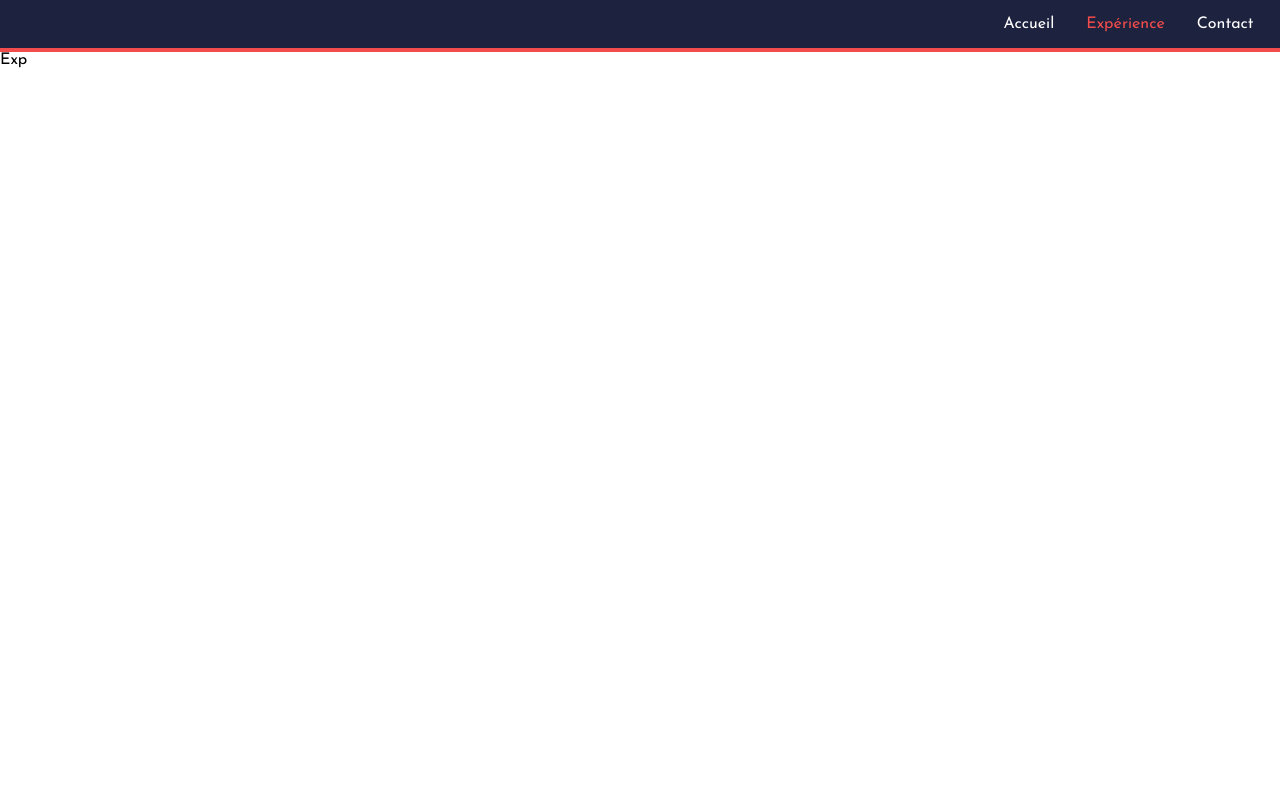
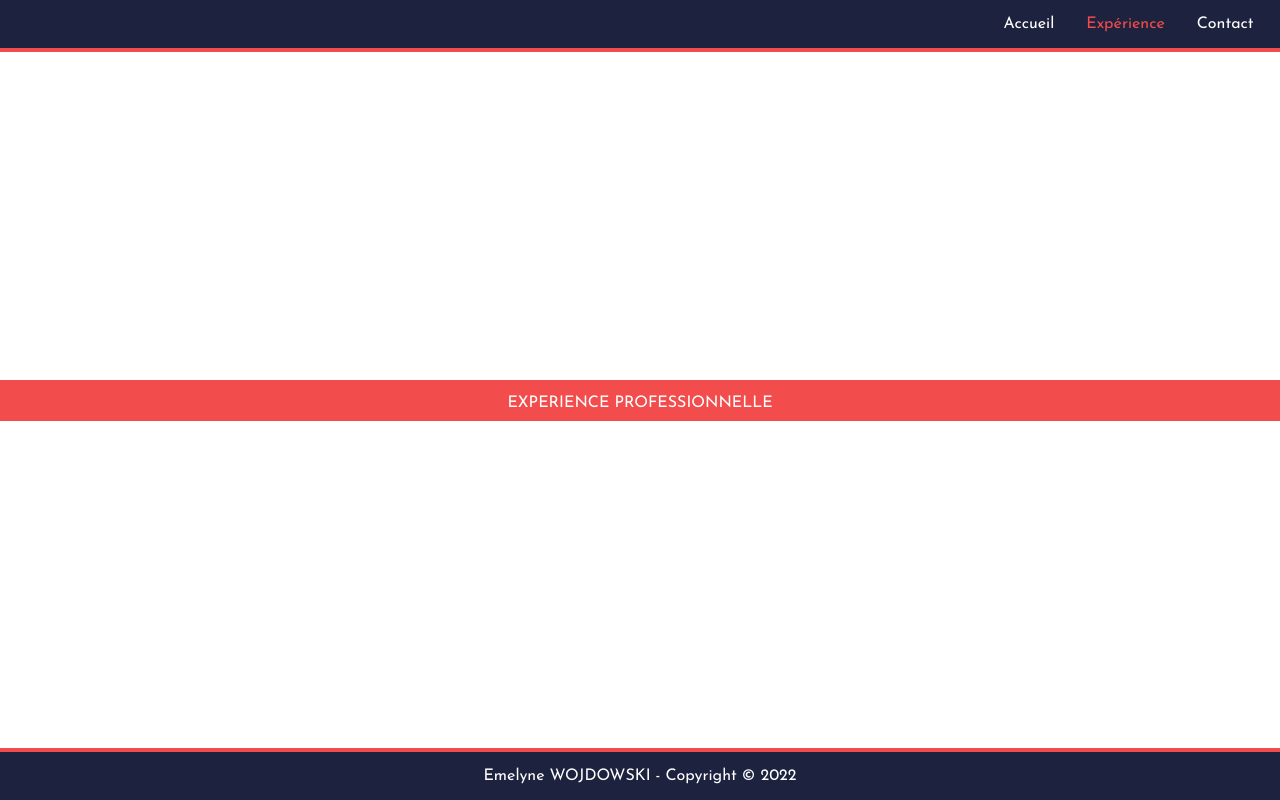
Before and after one commit to Anthonoir576/Projet-01_PRO, a React (Create React App) app: page /experience in a window 1280 px wide. Built offline with nearby package versions, Linux system fonts and the light colour scheme.

Commit message:
:FEAT: => Mise en place partie contact sur la partie style, mais juste test

```diff
--- a/src/pages/Exp.tsx
+++ b/src/pages/Exp.tsx
@@ -1,29 +1,30 @@
-
 //- ########################################################
 //- --------------------- IMPORT ---------------------------
 //- ########################################################
-import React  from 'react';
-import Navbar from '../components/Navbar';
+import React from "react";
+import Footer from "../components/Footer";
+import Navbar from "../components/Navbar";
 //- --------------------------------------------------------
 //- ########################################################
-
-
 
 //* ########################################################
 //* --------------- APP => EXPERIENCE ----------------------
 //* ########################################################
 const Exp = () => {
-    return (
-        <div>
-            <Navbar />
-            Exp
-        </div>
-    );
+  return (
+    <div className="exp-page">
+      <Navbar />
+      <div className="exp-txt">
+        <h2> EXPERIENCE PROFESSIONNELLE</h2>
+      </div>
+      <div className="second">
+        <Footer />
+      </div>
+    </div>
+  );
 };
 //* --------------------------------------------------------
 //* ########################################################
-
-
 
 //~ ########################################################
 //~ --------------------- EXPORT ---------------------------
--- a/src/styles/sass/main.scss
+++ b/src/styles/sass/main.scss
@@ -4,4 +4,5 @@
   'base/typography',
   'components/navbar',
   'pages/accueil',
-  'pages/contact';
+  'pages/contact',
+  'pages/exp';
--- /dev/null
+++ b/src/styles/sass/pages/_exp.scss
@@ -0,0 +1,23 @@
+body {
+    & .exp-page {
+        display          : flex;
+        width            : 100vw;
+        height           : 100vh;
+        flex-direction   : column;
+        justify-content  : space-between;
+        & .footer {
+            text-align       : center;
+            padding          : 1rem .65rem;
+            background-color : rgba(29, 34, 62, 1);
+            border-top       : 4px solid rgb(242, 76, 76);
+            color            : white;
+        }
+
+        & h2 {
+            text-align: center;
+            background: rgb(242, 76, 76);
+            color: white;
+            padding: 15px 5px 10px 5px;
+        }
+    }
+}
```
Also changed, not shown: src/styles/css/style.css (+1 -1 lines), 1 other file (tests, documents, lock files or other folders).
